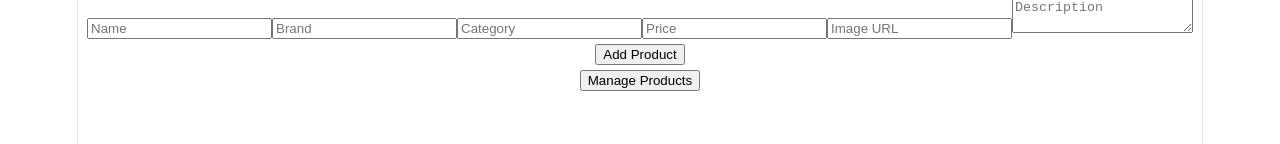
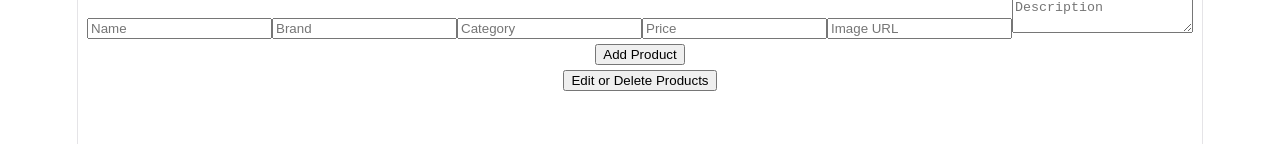
Before and after one commit to Celline-SD17/Personal-Project-Showcase-App, a React (Vite) app: page /admin in a window 1280 px wide. Shown: the part 156-300 px from the top of the page. Built offline with nearby package versions, Linux system fonts and the light colour scheme; data requests are answered from the project's data file.

Commit message:
Second Admin Commit

```diff
--- a/src/Pages/Admin.jsx
+++ b/src/Pages/Admin.jsx
@@ -94,7 +94,7 @@ return(
 <div>
     <h1>Admin Portal</h1>
     <ProductForm onAdd={addProduct} editingProduct={editingProduct} onUpdate={updateProduct}/>
-    <button onClick={()=> setShowProducts(!showProducts)}>{showProducts? "HideProducts" : "Manage Products"}</button>
+    <button onClick={()=> setShowProducts(!showProducts)}>{showProducts? "HideProducts" : "Edit or Delete Products"}</button>
     {showProducts && (
         <ProductList products={products} onDelete={deleteProduct} onEdit={handleEdit}/>
     )}
```
